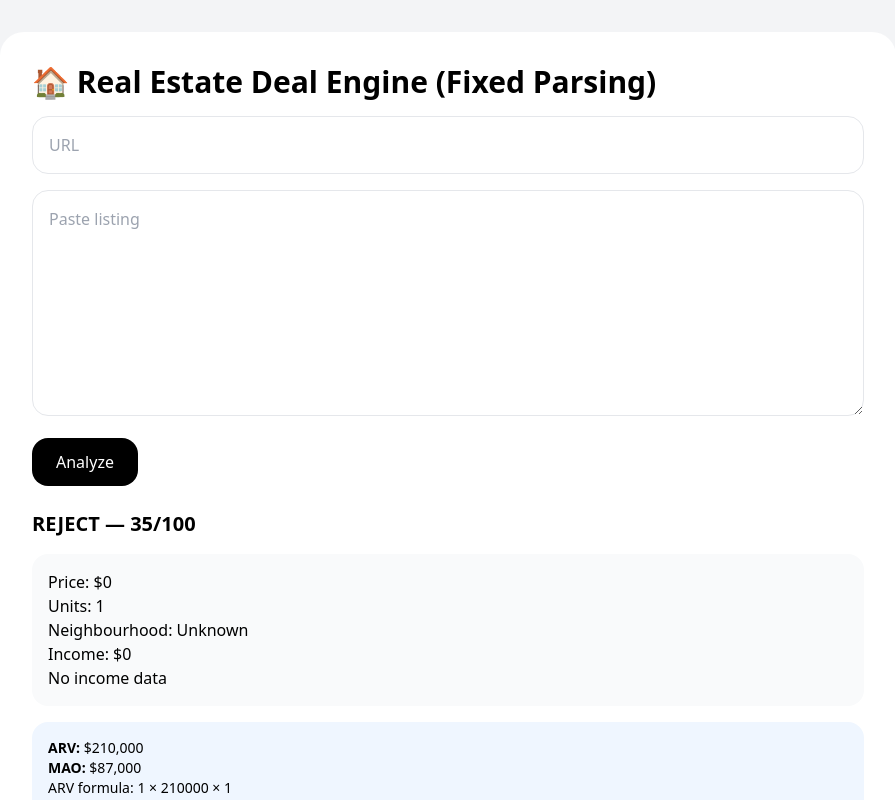
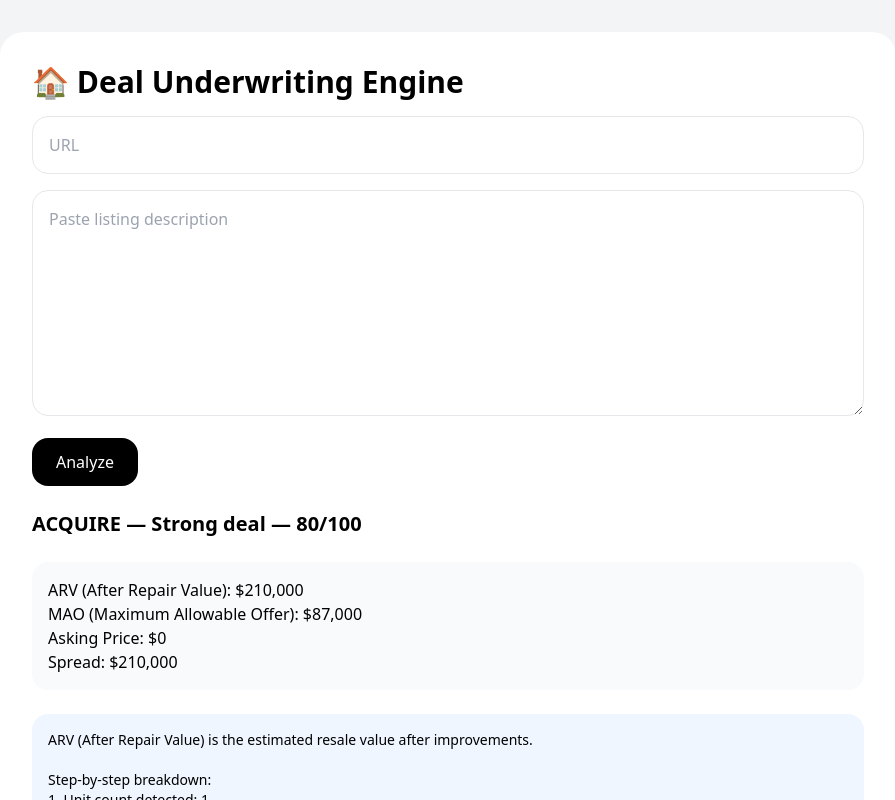
Before and after one commit to nousernameleft/real-estate-deal-scorer, a React (Vite) app: page / in a window 1280 px wide. Both pictures are taken after a click on the button "Analyze". Shown: the top 800 px of the page, without its empty margins (192-1087 px from the left). Built offline with nearby package versions, Linux system fonts and the light colour scheme.

Commit message:
Update App.jsx

```diff
--- a/src/App.jsx
+++ b/src/App.jsx
@@ -6,49 +6,35 @@ export default function RealEstateDealScorer() {
   const [result, setResult] = React.useState(null);
   const [loading, setLoading] = React.useState(false);
 
-  const formatMoney = (num) =>
-    "$" + (num || 0).toLocaleString("en-US");
+  const money = (n) =>
+    "$" + (n || 0).toLocaleString("en-US");
 
-  // -----------------------------
-  // 🧠 CLEAN TEXT NORMALIZER
-  // -----------------------------
-  const normalize = (text) =>
-    (text || "")
+  const normalize = (t) =>
+    (t || "")
       .toLowerCase()
       .replace(/\s+/g, " ")
       .replace(/\u00a0/g, " ");
 
   // -----------------------------
-  // 💵 PRICE EXTRACTION (FIXED)
+  // 💵 PRICE
   // -----------------------------
   const extractPrice = (text) => {
     const t = text;
 
-    const patterns = [
-      /\$\s?([0-9]{1,3}(?:[ ,.]?[0-9]{3})+)/g,
-      /([0-9]{3,3}(?:[ ,.]?[0-9]{3})+)\s*\$/g,
-      /price[^0-9]*([0-9]{3,9})/i,
-      /(\d{6,9})\$/g
-    ];
+    const matches = [];
+    const regex = /([0-9]{1,3}(?:[ ,.]?[0-9]{3})+)/g;
 
-    let prices = [];
+    let m;
+    while ((m = regex.exec(t)) !== null) {
+      const val = parseInt(m[1].replace(/[^\d]/g, ""));
+      if (val > 50000) matches.push(val);
+    }
 
-    patterns.forEach((r) => {
-      let m;
-      while ((m = r.exec(t)) !== null) {
-        let val = parseInt(m[1].replace(/[^\d]/g, ""));
-        if (val > 50000) prices.push(val);
-      }
-    });
-
-    if (prices.length === 0) return 0;
-
-    // Heuristic: highest value is usually asking price
-    return Math.max(...prices);
+    return matches.length ? Math.max(...matches) : 0;
   };
 
   // -----------------------------
-  // 🏠 UNIT EXTRACTION (IMPROVED)
+  // 🏠 UNITS
   // -----------------------------
   const extractUnits = (text) => {
     const t = normalize(text);
@@ -62,41 +48,12 @@ export default function RealEstateDealScorer() {
       /immeuble\s*de\s*(\d+)\s*logements/
     ];
 
-    for (let r of patterns) {
+    for (const r of patterns) {
       const m = t.match(r);
       if (m) return parseInt(m[1]);
     }
 
     return 1;
-  };
-
-  // -----------------------------
-  // 💰 INCOME EXTRACTION (NEW)
-  // -----------------------------
-  const extractIncome = (text) => {
-    const t = normalize(text);
-
-    const match = t.match(
-      /gross\s*potential\s*income[^0-9]*([0-9]{2,3}[ ,]?[0-9]{3})/
-    );
-
-    if (!match) return 0;
-
-    return parseInt(match[1].replace(/[^\d]/g, ""));
-  };
-
-  // -----------------------------
-  // 🧭 NEIGHBOURHOOD
-  // -----------------------------
-  const extractNeighbourhood = (text) => {
-    const t = normalize(text);
-
-    if (t.includes("ville-émard")) return "Ville-Émard";
-    if (t.includes("verdun")) return "Verdun";
-    if (t.includes("plateau")) return "Plateau";
-    if (t.includes("ndg")) return "NDG";
-
-    return "Unknown";
   };
 
   const analyzeDeal = async () => {
@@ -118,98 +75,181 @@ export default function RealEstateDealScorer() {
       const t = normalize(text);
 
       // -----------------------------
-      // 🧾 CORE EXTRACTIONS
+      // INPUTS
       // -----------------------------
       const askingPrice = extractPrice(text);
       const units = extractUnits(text);
-      const income = extractIncome(text);
-      const neighbourhood = extractNeighbourhood(text);
 
       // -----------------------------
-      // 🏠 ARV MODEL (SIMPLE BUT CONSISTENT)
+      // 🏠 ARV (After Repair Value)
       // -----------------------------
-      const basePerUnit = 210000;
-      const baseValue = units * basePerUnit;
+      const perUnitValue = 210000;
+      const baseValue = units * perUnitValue;
 
       let locationMultiplier = 1;
+      let locationReason = "Neutral market baseline";
 
-      if (t.includes("plateau")) locationMultiplier = 1.4;
-      else if (t.includes("verdun")) locationMultiplier = 1.25;
-      else if (t.includes("ville-émard")) locationMultiplier = 1.2;
+      if (t.includes("plateau")) {
+        locationMultiplier = 1.4;
+        locationReason = "Premium demand area (Plateau)";
+      } else if (t.includes("verdun")) {
+        locationMultiplier = 1.25;
+        locationReason = "Strong rental demand (Verdun)";
+      } else if (t.includes("ville-émard")) {
+        locationMultiplier = 1.2;
+        locationReason = "Emerging investor area (Ville-Émard)";
+      }
 
-      const ARV = Math.round(baseValue * locationMultiplier);
+      const ARV = Math.round(
+        baseValue * locationMultiplier
+      );
+
+      // ARV EXPLANATION (FULL TRACEABILITY)
+      const ARV_explanation =
+        `
+ARV (After Repair Value) is the estimated resale value after improvements.
+
+Step-by-step breakdown:
+1. Unit count detected: ${units}
+2. Base per-unit value: ${money(perUnitValue)}
+3. Base value: ${units} × ${money(perUnitValue)} = ${money(baseValue)}
+4. Location multiplier: × ${locationMultiplier}
+   → ${locationReason}
+
+FINAL ARV = ${money(baseValue)} × ${locationMultiplier} = ${money(ARV)}
+        `.trim();
 
       // -----------------------------
-      // 💰 MAO (MAX OFFER)
+      // 💰 MAO (Maximum Allowable Offer)
       // -----------------------------
       const rehab = 60000;
-      const MAO = Math.round(ARV * 0.7 - rehab);
+      const maoMultiplier = 0.70;
+
+      const MAO = Math.round(ARV * maoMultiplier - rehab);
+
+      const MAO_explanation =
+        `
+MAO (Maximum Allowable Offer) is the maximum price an investor should pay.
+
+Formula used:
+MAO = ARV (After Repair Value) × 70% − Rehab Costs
+
+Why 70%?
+→ Standard wholesale safety margin for profit + risk buffer
+
+Step-by-step:
+1. ARV: ${money(ARV)}
+2. 70% of ARV: ${money(Math.round(ARV * 0.7))}
+3. Rehab deduction: − ${money(rehab)}
+
+FINAL MAO = ${money(MAO)}
+        `.trim();
 
       // -----------------------------
-      // 📊 INCOME YIELD CHECK (NEW INSIGHT)
+      // 💵 SPREAD
       // -----------------------------
-      let yieldNote = "No income data";
+      const spread = ARV - askingPrice;
+      const spreadPercent = ARV ? (spread / ARV) * 100 : 0;
 
-      if (income > 0) {
-        const yieldPct = (income / askingPrice) * 100;
+      // -----------------------------
+      // 📊 SCORE (FULL TRACEABILITY)
+      // -----------------------------
+      let spreadScore = 0;
+      let spreadReason = "";
 
-        if (yieldPct >= 6) yieldNote = "Strong cashflow (>6%)";
-        else if (yieldPct >= 4) yieldNote = "Moderate cashflow";
-        else yieldNote = "Weak cashflow (<4%)";
+      if (spreadPercent >= 25) {
+        spreadScore = 30;
+        spreadReason = "Excellent margin (≥25%)";
+      } else if (spreadPercent >= 15) {
+        spreadScore = 20;
+        spreadReason = "Good margin (15–25%)";
+      } else if (spreadPercent >= 5) {
+        spreadScore = 10;
+        spreadReason = "Low margin (5–15%)";
+      } else {
+        spreadScore = -15;
+        spreadReason = "Weak margin or overpay risk";
       }
 
-      // -----------------------------
-      // 📊 SCORE
-      // -----------------------------
-      const spread = ARV - askingPrice;
-      const spreadPercent = askingPrice ? (spread / ARV) * 100 : 0;
-
-      let spreadScore = 0;
-
-      if (spreadPercent >= 25) spreadScore = 30;
-      else if (spreadPercent >= 15) spreadScore = 20;
-      else if (spreadPercent >= 5) spreadScore = 10;
-      else spreadScore = -15;
-
+      const baseScore = 50;
       const riskScore = 0;
 
-      const baseScore = 50;
+      const finalScore =
+        baseScore + spreadScore + riskScore;
 
-      const score = Math.max(
-        0,
-        Math.min(100, Math.round(baseScore + spreadScore + riskScore))
-      );
+      const score = Math.max(0, Math.min(100, Math.round(finalScore)));
+
+      const score_explanation =
+        `
+SCORE (0–100) measures deal attractiveness.
+
+Formula:
+Base score + Spread score + Risk adjustments
+
+Step-by-step:
+1. Base score: ${baseScore}
+2. Spread evaluation: ${spreadReason}
+   → Score impact: ${spreadScore}
+3. Risk score: ${riskScore}
+
+FINAL SCORE = ${finalScore} → ${score}/100
+        `.trim();
 
       // -----------------------------
-      // 🧭 DECISION
+      // 🚪 EXIT STRATEGY (DETAILED)
+      // -----------------------------
+      const assignmentFee = Math.max(10000, Math.round(spread * 0.15));
+
+      const exitLow = askingPrice + assignmentFee;
+      const exitHigh = askingPrice + assignmentFee * 2;
+
+      const exit_explanation =
+        `
+EXIT STRATEGY (Investor resale plan):
+
+1. Assignment fee logic:
+   → ~15% of spread (wholesaling standard)
+
+2. Spread = ARV − Asking Price
+   = ${money(ARV)} − ${money(askingPrice)} = ${money(spread)}
+
+3. Assignment fee:
+   = 15% × spread = ${money(assignmentFee)}
+
+4. Exit range:
+   - Conservative: Asking + fee = ${money(exitLow)}
+   - Aggressive: Asking + 2× fee = ${money(exitHigh)}
+
+This is the estimated resale price range to end investors.
+        `.trim();
+
+      // -----------------------------
+      // DECISION
       // -----------------------------
       let decision = "";
 
       if (score >= 80) decision = "ACQUIRE — Strong deal";
-      else if (score >= 65) decision = "REVIEW — Needs analysis";
+      else if (score >= 65) decision = "REVIEW — Analyze further";
       else if (score >= 50) decision = "MARGIN RISK";
       else decision = "REJECT";
 
       // -----------------------------
-      // 🧾 OUTPUT
+      // OUTPUT
       // -----------------------------
       setResult({
+        units,
         askingPrice,
-        units,
-        income,
-        neighbourhood,
         ARV,
         MAO,
         spread,
         score,
         decision,
-        yieldNote,
 
-        breakdown: {
-          ARV_formula: `${units} × ${basePerUnit} × ${locationMultiplier}`,
-          MAO_formula: "ARV × 70% − rehab",
-          income,
-          yieldNote
+        explanations: {
+          ARV_explanation,
+          MAO_explanation,
+          score_explanation,
+          exit_explanation
         }
       });
 
@@ -223,7 +263,7 @@ export default function RealEstateDealScorer() {
       <div className="max-w-4xl mx-auto bg-white p-8 rounded-3xl">
 
         <h1 className="text-3xl font-bold">
-          🏠 Real Estate Deal Engine (Fixed Parsing)
+          🏠 Deal Underwriting Engine
         </h1>
 
         <input
@@ -236,7 +276,7 @@ export default function RealEstateDealScorer() {
         <textarea
           className="w-full border p-4 rounded-2xl mt-4"
           rows={8}
-          placeholder="Paste listing"
+          placeholder="Paste listing description"
           value={description}
           onChange={(e) => setDescription(e.target.value)}
         />
@@ -249,25 +289,33 @@ export default function RealEstateDealScorer() {
         </button>
 
         {result && (
-          <div className="mt-6 space-y-4">
+          <div className="mt-6 space-y-6">
 
             <div className="text-xl font-bold">
               {result.decision} — {result.score}/100
             </div>
 
             <div className="bg-gray-50 p-4 rounded-2xl">
-              <p>Price: {formatMoney(result.askingPrice)}</p>
-              <p>Units: {result.units}</p>
-              <p>Neighbourhood: {result.neighbourhood}</p>
-              <p>Income: {formatMoney(result.income)}</p>
-              <p>{result.yieldNote}</p>
+              <p>ARV (After Repair Value): {money(result.ARV)}</p>
+              <p>MAO (Maximum Allowable Offer): {money(result.MAO)}</p>
+              <p>Asking Price: {money(result.askingPrice)}</p>
+              <p>Spread: {money(result.spread)}</p>
             </div>
 
-            <div className="bg-blue-50 p-4 rounded-2xl text-sm">
-              <p><b>ARV:</b> {formatMoney(result.ARV)}</p>
-              <p><b>MAO:</b> {formatMoney(result.MAO)}</p>
-              <p>ARV formula: {result.breakdown.ARV_formula}</p>
-              <p>MAO formula: {result.breakdown.MAO_formula}</p>
+            <div className="bg-blue-50 p-4 rounded-2xl text-sm whitespace-pre-wrap">
+              {result.explanations.ARV_explanation}
+            </div>
+
+            <div className="bg-purple-50 p-4 rounded-2xl text-sm whitespace-pre-wrap">
+              {result.explanations.MAO_explanation}
+            </div>
+
+            <div className="bg-green-50 p-4 rounded-2xl text-sm whitespace-pre-wrap">
+              {result.explanations.score_explanation}
+            </div>
+
+            <div className="bg-yellow-50 p-4 rounded-2xl text-sm whitespace-pre-wrap">
+              {result.explanations.exit_explanation}
             </div>
 
           </div>
```
